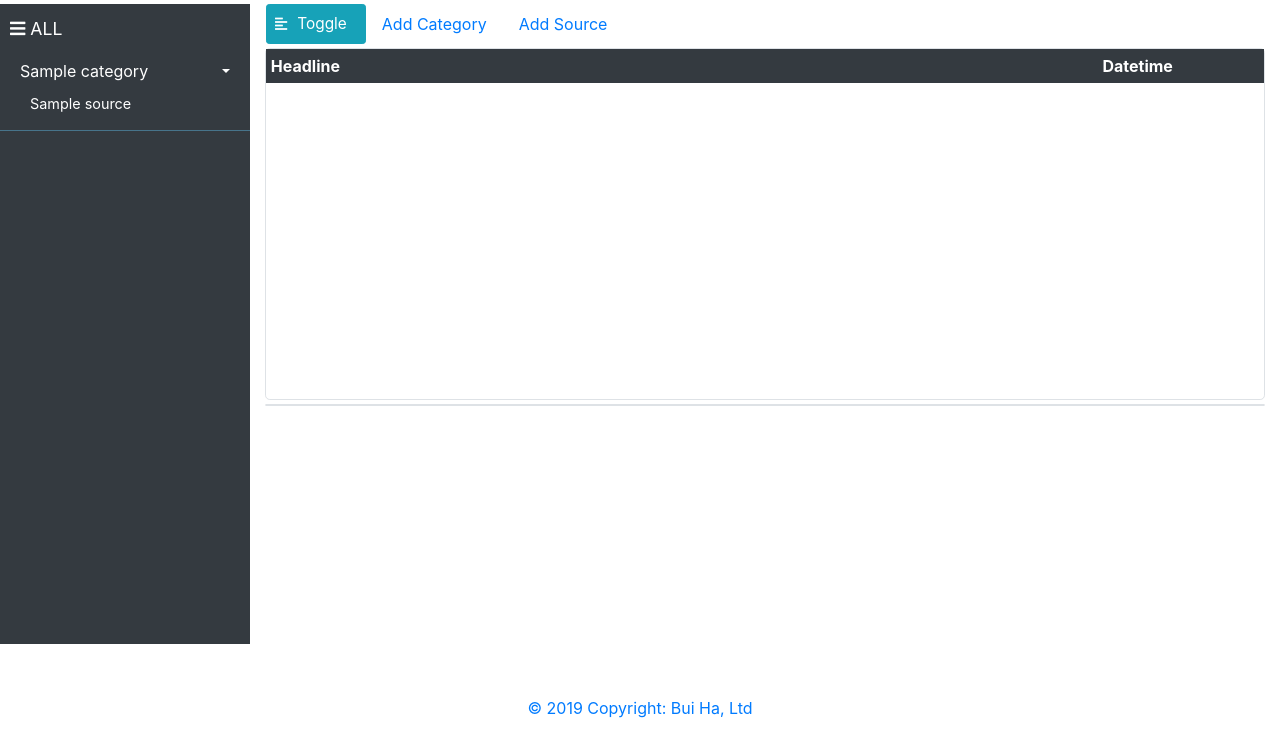
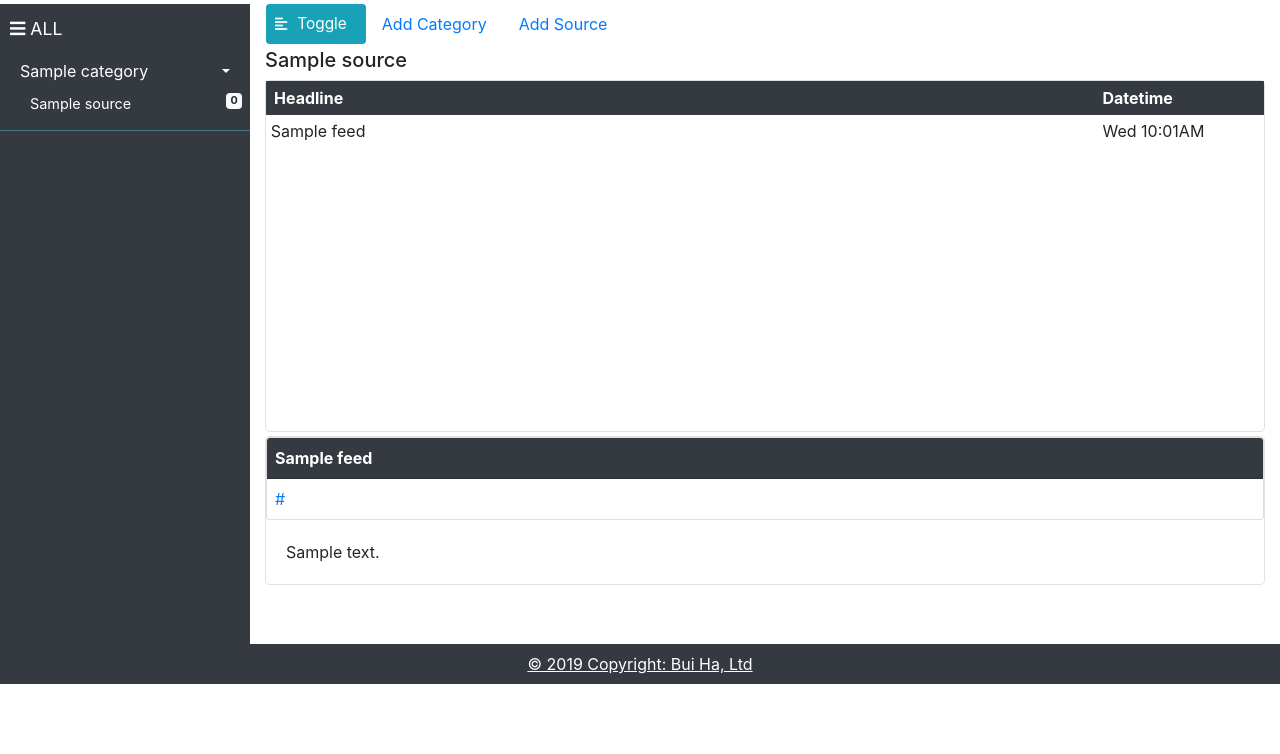
Before and after one commit to telescreen/btools, a Django app: page /rss/ in a window 1280 px wide. Shown: the part 46-800 px from the top of the page. Run offline with Django 3.2, Linux system fonts and the light colour scheme; tables that the repository leaves empty hold one stand-in row (values such as "Sample post"); data that the repository does not hold is empty; parts of the project's set-up code (start-up, migrations or seed data) failed here and were passed over; some libraries are stand-ins or nearby versions.

Commit message:
Complete RSS app. Adjust layout and some minor views

```diff
--- /dev/null
+++ b/btools/static/base.css
@@ -0,0 +1,9 @@
+footer {
+    color: #fff;
+    background: #343a40;
+}
+
+footer a {
+    color: #fff;
+    text-decoration: underline;
+}
--- a/btools/templates/base.html
+++ b/btools/templates/base.html
@@ -6,6 +6,7 @@
   {% load static %}
   <link rel="stylesheet" href="{% static "bootstrap/css/bootstrap.min.css" %}">
   <link rel="stylesheet" href="{% static "fontawesome-5.10.2/css/all.css" %}">
+  <link rel="stylesheet" href="{% static "base.css" %}">
   <script type="text/javascript" src="{% static "jquery-3.4.1.min.js" %}"></script>
   <script type="text/javascript" src="{% static "bootstrap/js/bootstrap.bundle.min.js" %}"></script>
 </head>
@@ -13,7 +14,7 @@
 <body>
   <header>
     <nav class="navbar navbar-expand-lg navbar-dark bg-dark py-0 py-md-0">
-      <a class="navbar-brand" href="#">B Tools</a>
+      <a class="navbar-brand" href="/">B Tools</a>
       <button class="navbar-toggler" type="button" data-toggle="collapse" data-target="#navbarText" aria-controls="navbarText" aria-expanded="false" aria-label="Toggle navigation">
         <span class="navbar-toggler-icon"></span>
       </button>
@@ -50,16 +51,12 @@
   </main>
 
   <!-- Footer -->
-  <footer class="bc-footer font-small pt-4 my-1">
-    <!-- Footer Links -->
-    <div class="container-fluid text-center text-md-left"></div>
-
+  <footer class="font-small my-0 p-2">
     <!-- Copyright -->
-    <div class="footer-copyright text-center my-4">
+    <div class="footer-copyright text-center">
       <a href="https://buihanotes.com">© 2019 Copyright: Bui Ha, Ltd</a>
     </div>
     <!-- Copyright -->
-
   </footer> <!-- Footer -->
 
 </body>
--- a/hash/templates/hash.html
+++ b/hash/templates/hash.html
@@ -160,7 +160,7 @@
       },
 
       generateRandomSalt: function () {
-        let salt = window.crypto.getRandomValues(new Uint8Array(this.saltLength));
+        var salt = window.crypto.getRandomValues(new Uint8Array(this.saltLength));
         this.saltText = Utils.bytes2base64(salt);
       },
     },
--- a/rss/static/rss.css
+++ b/rss/static/rss.css
@@ -118,3 +118,9 @@
 #rss-app .table-fixed tbody tr.feed-unread {
     font-weight: bold;
 }
+
+div.card div.card-header {
+    background: #343a40;
+    color: #fff;
+    font-weight: bold;
+}
--- a/rss/templates/rss.html
+++ b/rss/templates/rss.html
@@ -7,35 +7,23 @@
 <script src="https://cdn.jsdelivr.net/npm/vue"></script>
 <script src="https://cdn.jsdelivr.net/npm/js-cookie@2/src/js.cookie.min.js"></script>
 
-<div class="wrapper">
-  <nav class="sidebar">
+<div class="wrapper" id="rss-app">
+
+  <nav class="sidebar" :class="{'active': hideSidebar}">
     <span><i class="fas fa-bars mt-3"></i> ALL</span>
     <ul class="list-unstyled components">
-      {% for category in categories %}
-      <li class="active">
-        <a href="#{{ category.name }}" data-toggle="collapse" aria-expanded="false"
-          class="dropdown-toggle">{{ category.name }}</a>
-        {% for source in category.source_set.all %}
-        <ul class="collapse list-unstyled show" id="{{ category.name }}">
-          <li>
-            <a href="{% url 'rss-index' %}">{{ source.name }}</a>
+      <li v-for="category in categories">
+        <a :href="'#'+category.name" data-toggle="collapse" aria-expanded="false" class="dropdown-toggle">[[ category.name ]]</a>
+        <ul class="collapse list-unstyled show" :id="category.name">
+          <li v-for="source in category.sources">
+            <a href="#" v-on:click="updateSource(source.name)">
+              [[ source.name ]] <span class="badge badge-light float-right mr-2">[[ source.unread_count ]]</span>
+            </a>
           </li>
         </ul>
-        {% endfor %}
       </li>
-      {% endfor %}
     </ul>
   </nav>
-
-  <script>
-    $(document).ready(function () {
-
-      $('#sidebarCollapse').on('click', function () {
-        $('.sidebar').toggleClass('active');
-      });
-
-    });
-  </script>
 
   <div class="content w-100">
     {% if messages %}
@@ -47,7 +35,7 @@
     {% endif %}
 
     <ul class="nav mx-3">
-      <button type="button" id="sidebarCollapse" class="btn btn-info btn-sm">
+      <button type="button" class="btn btn-info btn-sm" v-on:click="hideSidebar = !hideSidebar">
         <i class="fas fa-align-left"></i><span>Toggle</span>
       </button>
       <li class="nav-item">
@@ -58,19 +46,20 @@
       </li>
     </ul>
 
-    <div class="container" id="rss-app">
+    <div class="container mt-1">
+      <h5>[[ source_name ]]</h5>
       <div class="border rounded-lg mt-1">
         <table class="table table-borderless table-sm table-fixed">
           <thead class="thead-dark">
             <tr>
-              <th scope="col" class="col-10">Headline</th>
+              <th scope="col" class="col-10 px-2">Headline</th>
               <th scope="col" class="col-2">Datetime</th>
             </tr>
           </thead>
           <tbody>
             <tr v-for="(feed, idx) in feeds" v-on:click="displayFeed(idx)"
                 :class="{'feed-unread': !feed.checked}">
-              <td class="col-10">[[ feed.title ]]</td>
+              <td class="col-10"><i class="far fa-sticky-note" v-if="!feed.checked"></i> [[ feed.title ]]</td>
               <td class="col-2">[[ feed.created_at ]]</td>
             </tr>
           </tbody>
@@ -79,10 +68,13 @@
 
       <div class="border rounded-lg mt-1">
         <div v-if="content">
-          <h5>[[ content.title ]]</h5>
-          <span>author: [[ content.author ]]</span>
-          <hr>
-          <p v-html="content.content"></p>
+          <div class="card">
+            <div class="card-header p-2">[[ content.title ]]</div>
+            <a :href="content.link" target="_blank" class="card-link p-2">[[ content.link ]]</a>
+          </div>
+          <div class="card-body">
+            <p class="card-text" v-html="content.content"></p>
+          </div>
         </div>
       </div>
     </div>
@@ -95,25 +87,43 @@
       delimiters: ['[[', ']]'],
       el: '#rss-app',
       data: {
-        feeds: undefined,
-        feedCount: 0,
-        content: undefined
+        hideSidebar: false,
+        content: undefined,
+        source_name: '',
+        categories: {},
+        feeds: [],
       },
+
       created: function() {
         let that = this;
-        let source_name = 'Slashdot';
-        $.ajax({
-          url: '/rss/loadfeeds/' + source_name,
-          method: 'GET',
-        }).done(that.fetchResult)
+
+        $.ajax({url: '/rss/loadcategories'}).done(function(data) {
+          that.categories = data.categories;
+          var unempty_category = that.categories.find(element => {
+            return element.sources.length > 0;
+          });
+          that.source_name = unempty_category.sources[0].name;
+          that.updateFeed();
+        });
       },
+
       methods: {
-        fetchResult: function(data) {
-          if (data.status_code == 200) {
-            this.feeds = data.feeds;
-            this.feedCount = data.size;
-            this.content = this.feeds[0];
-          }
+        updateFeed: function() {
+          var that = this;
+          $.ajax({
+            url: '/rss/loadfeeds/' + that.source_name,
+            method: 'GET',
+          }).done(function(data) {
+            if (data.status_code == 200) {
+              that.content = data.feeds[0];
+              that.feeds = data.feeds;
+            }
+          });
+        },
+
+        updateSource: function(name) {
+          this.source_name = name;
+          this.updateFeed();
         },
 
         displayFeed: function(idx) {
@@ -130,7 +140,7 @@
           }).fail(function() {
             console.log("Log failure here");
           });
-        }
+        },
       }
     });
   </script>
--- a/rss/urls.py
+++ b/rss/urls.py
@@ -6,6 +6,7 @@
 
 urlpatterns = [
     path('', views.index, name='rss-index'),
+    path('loadcategories', views.load_categories),
     path('loadfeeds/<source_name>', views.load_feeds),
     path('updatefeed', views.update_feed),
     path('category/add', views.category_add, name='rss-category-add'),
--- a/rss/views.py
+++ b/rss/views.py
@@ -9,12 +9,12 @@
 from django.http import JsonResponse
 
 from .forms import CategoryForm, SourceForm
-from .models import Category, Source, Feed
+from .models import Category, Feed
 
 
 # Get an instance of a logger
 logger = logging.getLogger(__name__)
-NUMBER_OF_FEEDS_PERPAGE = 50
+NUMBER_OF_FEEDS_PERPAGE = 100
 
 
 def index(request):
@@ -25,11 +25,26 @@
     return render(request, 'rss.html', {
         'categories': categories,
         'source_form': source_form,
-        'category_form': category_form})
+        'category_form': category_form
+    })
 
 
 def load_feeds(request, source_name=None):
-    """ Return feed results for a source through ajax """
+    """
+    Return feed results for a source through ajax
+    Response schema:
+       { 'feeds': [
+           'id': id,
+           'title: title,
+           'content': content,
+           'author': author,
+           'checked': checked,
+           'created_at': created_at ],
+          'size': feeds length,
+          'status_code': 200
+        }
+    """
+
     # We will get the feed of the first source to display
     result = {}
     if source_name is not None:
@@ -41,6 +56,7 @@
             result['feeds'].append({
                 'id': feed.id,
                 'title': feed.title,
+                'link': feed.link,
                 'content': feed.content,
                 'author': feed.author,
                 'checked': feed.checked,
@@ -48,6 +64,40 @@
             })
         result['size'] = feeds.count()
         result['status_code'] = 200
+    return JsonResponse(result)
+
+
+def load_categories(request):
+    """
+    Return all categories in the database
+    Response schema:
+       { 'categories': [
+             { 'name': category_name,
+               'sources': [
+                  'name': source name
+                ]
+             }
+          ]
+          'status_code': 200
+        }
+    """
+    result = {'categories': []}
+    categories = Category.objects.all().order_by('name')
+
+    for category in categories:
+        sources = category.source_set.all().order_by('name')
+        result['categories'].append({
+            'name': category.name,
+            'sources': []
+        })
+        for source in sources:
+            unread_count = source.feed_set.filter(checked=False).count()
+            result['categories'][-1]['sources'].append({
+                'name': source.name,
+                'unread_count': unread_count
+            })
+
+    result['status_code'] = 200
     return JsonResponse(result)
 
 
@@ -79,14 +129,11 @@
             messages.success(request, 'Category successfully added')
         else:
             messages.error(request, 'Could not create category. Category might already existed')
-        return redirect('/rss/')
-
+    return redirect('/rss/')
 
 
 def source_add(request):
     """ Add a new rss source """
-    update_interval = {'hourly': 1, 'daily': 24, 'weekly': 168, 'monthly': 672}
-
     if request.method == 'POST':
         # Process with adding category
         form = SourceForm(request.POST)
@@ -96,10 +143,9 @@
 
             # Following metadata will be parsed from Feed.s
             psource = feedparser.parse(source.url)
-            source.name = psource.channel.title
-            source.description = psource.channel.description
-            source.interval = int(psource.channel.sy_updatefrequency) * update_interval[psource.channel.sy_updateperiod]
+            source.name = psource.channel.get('title')
+            source.description = psource.channel.get('description')
 
             source.save()
             messages.success(request, 'Source successfully added')
-        return redirect('/rss/')
+    return redirect('/rss/')
```
Also changed, not shown: rss/models.py (+5 -5 lines), rss/tasks.py (+10 -12 lines), rss/migrations/0001_initial.py.
